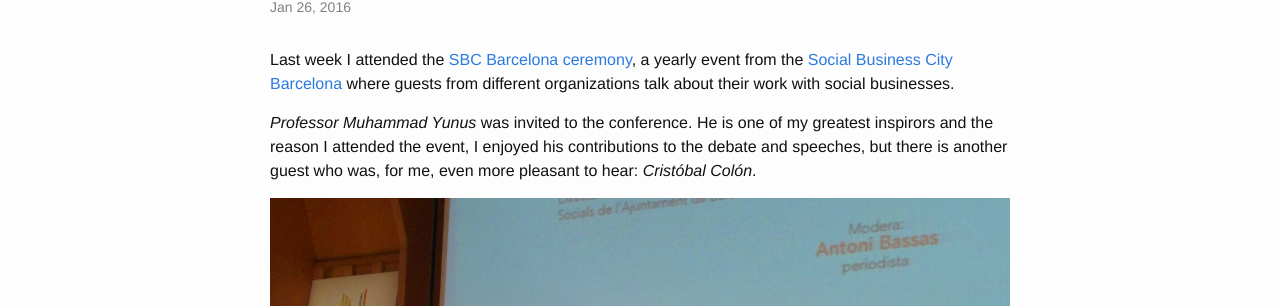
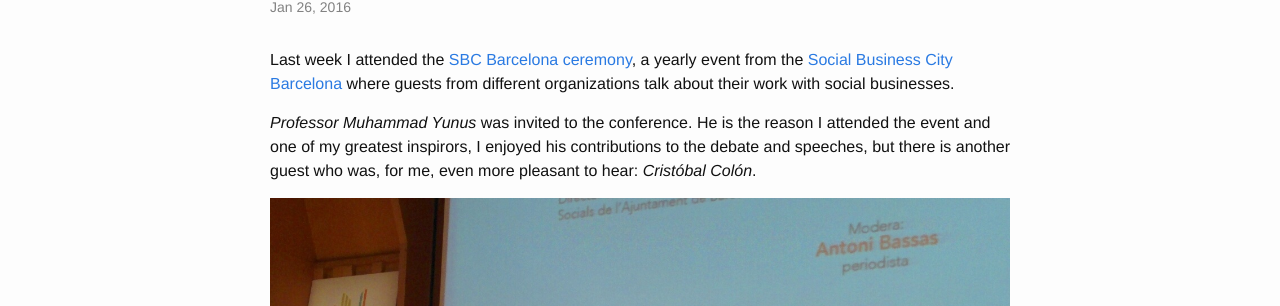
Before and after one commit to ferranrigual/ferranrigual.github.io, a Jekyll site: the page built from _posts/2016-01-26-social-business-city-barcelona.markdown, in a window 1280 px wide and 900 px high. Shown: the part 152-458 px from the top of the window. Built offline with Jekyll 4.4.1, drawn with Linux system fonts in a browser that asks for light colours.

Commit message:
small change to see if web is updating

```diff
--- a/_posts/2016-01-26-social-business-city-barcelona.markdown
+++ b/_posts/2016-01-26-social-business-city-barcelona.markdown
@@ -8,7 +8,7 @@ tags: yunus colon socialbusiness
 
 Last week I attended the [SBC Barcelona ceremony][sbcCeremony], a yearly event from the [Social Business City Barcelona][sbc] where guests from different organizations talk about their work with social businesses.
 
-*Professor Muhammad Yunus* was invited to the conference. He is one of my greatest inspirors and the reason I attended the event, I enjoyed his contributions to the debate and speeches, but there is another guest who was, for me, even more pleasant to hear: *Cristóbal Colón*.
+*Professor Muhammad Yunus* was invited to the conference. He is the reason I attended the event and one of my greatest inspirors, I enjoyed his contributions to the debate and speeches, but there is another guest who was, for me, even more pleasant to hear: *Cristóbal Colón*.
 
 ![The debate](/assets/2016-02/sbc-debate.jpg)
 
```
